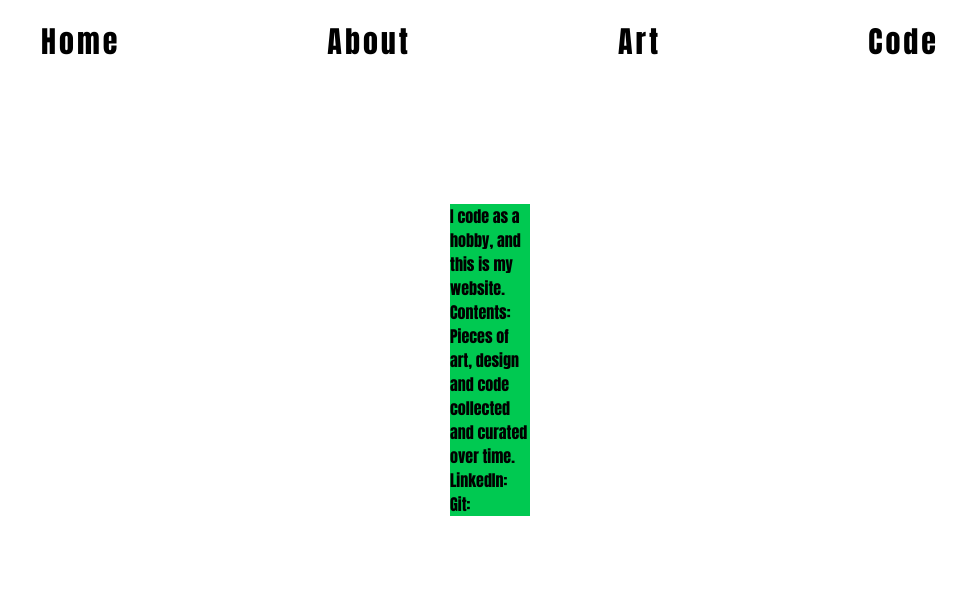
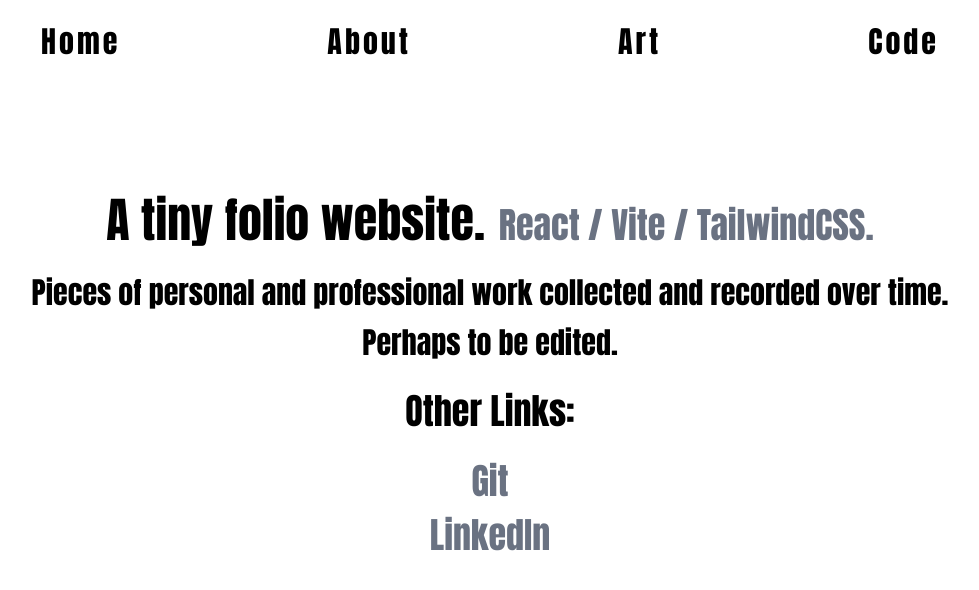
Before and after one commit to Mabsky05/CV---2026, a React (Vite) app: page /About in a window 1280 px wide. Shown: the top 590 px of the page, without its empty margins (150-1129 px from the left). Built offline with nearby package versions, Linux system fonts and the light colour scheme.

Commit message:
Fixed about page, modals. Editing Code page.

```diff
--- a/src/About.tsx
+++ b/src/About.tsx
@@ -1,14 +1,24 @@
 function About() {
   return (
-    <div className = "flex h-full mt-30 bg-green-500 items-center justify-center md: m-150" >
-    I code as a hobby, and this is my website.
-
-    Contents: Pieces of art, design and code collected and curated over time.
-
-    LinkedIn:
-
-    Git:
-
+    <div className = "flex flex-col h-full mt-24 items-center justify-center gap-3.5" >
+      <h1 className="flex flex-row items-baseline justify-center gap-3.5 p-4">
+        <h2 className="text-5xl">A tiny folio website.</h2>
+        <h2 className="text-4xl text-gray-500">React / Vite / TailwindCSS.</h2>
+      </h1>
+      <h2 className="text-3xl">Pieces of personal and professional work collected and recorded over time.</h2>
+      <h2 className="text-3xl">Perhaps to be edited.</h2>
+      <h2 className="text-4xl p-4">Other Links:</h2>
+      <h3 className="text-4xl text-gray-500">
+        <a href="https://github.com/Mabsky05"
+        target="_blank"
+        rel="noopener noreferrer">Git
+        </a>
+      </h3>
+      <h3 className="text-4xl text-gray-500">
+        <a href="https://www.linkedin.com/in/miguel-afable-91191b26/?isSelfProfile=true"
+        target="_blank"
+        rel="noopener noreferrer">LinkedIn</a>
+      </h3>
     </div>
   )
 }
--- a/src/Art.tsx
+++ b/src/Art.tsx
@@ -28,7 +28,6 @@
   setSelectedPhoto(null);
   };
 
-
 useEffect(() => {
   function loadPhotos() {
     const selection = [...picCollection.sort(() => Math.random() - 0.5)]
@@ -38,11 +37,11 @@
     }, [])
 
 return (
-  <div className = "h-screen flex flex-wrap shrink-0 justify-evenly content-around mt-48 bg-orange-300">
+  <div className = "h-screen flex flex-wrap shrink-0 justify-evenly content-around">
     {pic.slice(0,6).map((loadPhotos, index) => (
       <div key={index}
           onClick={()=> openModal(loadPhotos)}
-       className = "bg-gray-400 p-2 m-3 h-48 w-48">
+       className = "border-2 p-2 divide-dashed h-96 w-96">
         <img className = "h-full w-full object-none" src={loadPhotos}></img>
   </div>
     ))}
@@ -50,23 +49,23 @@
        <dialog
          ref={dialogRef}
          onClose={closeModal} // Handles closing via the 'Escape' key natively
-         className="rounded-lg p-6 max-w-2xl w-full backdrop:bg-black/50 backdrop:backdrop-blur-sm"
+         className="ml-6 mt-24 h-9/10 w-full align-center backdrop:bg-black/50 backdrop:backdrop-blur-sm"
        >
          {selectedPhoto && (
-           <div className="flex flex-col items-center">
-             <div className="w-full flex justify-end mb-2">
+           <div className="flex flex-col items-center h-full p-12">
+              <img
+               className="h-full w-auto object-contain align-center"
+               src={selectedPhoto}
+               alt="Enlarged view"
+             />
+              <div className="flex">
                <button
                  onClick={closeModal}
-                 className="text-gray-500 hover:text-gray-800 font-bold text-xl px-2"
+                 className="text-gray-500 hover:text-gray-800 font-bold text-2xl px-2"
                >
                  ✕
                </button>
              </div>
-             <img
-               className="max-h-[70vh] w-auto object-contain rounded"
-               src={selectedPhoto}
-               alt="Enlarged view"
-             />
            </div>
          )}
        </dialog>
--- a/src/Code.tsx
+++ b/src/Code.tsx
@@ -1,6 +1,6 @@
 function Code() {
   return (
-    <div>
+    <div className = "flex flex-col h-full mt-24 items-center justify-left text-5xl gap-3.5">
       <div>Previous Projects</div>
       <li><a href="https://github.com/Mabsky05/Rails---Gallery" target="blank" rel="noopener noreferrer">
       Rails Gallery</a></li>
```
